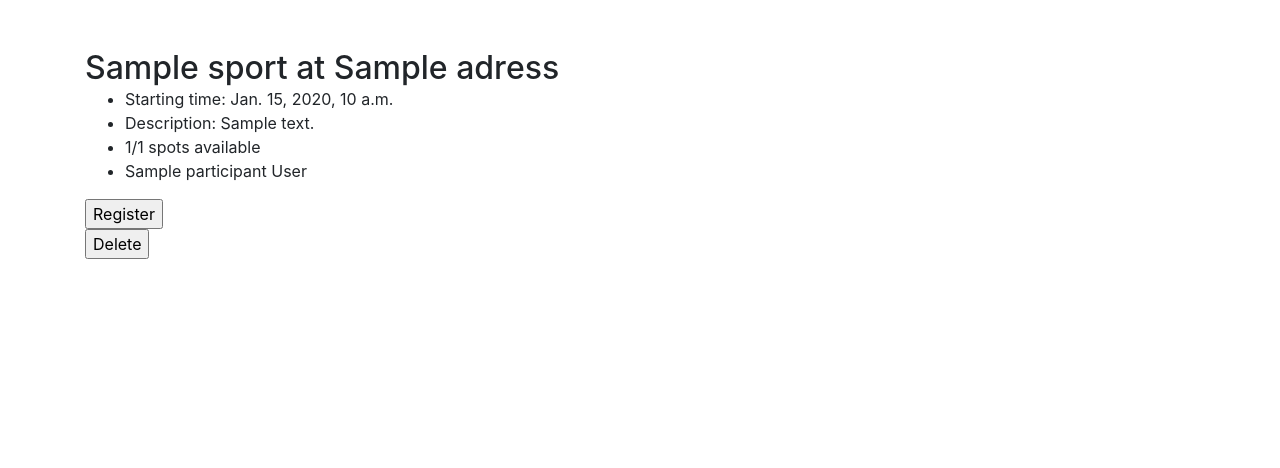
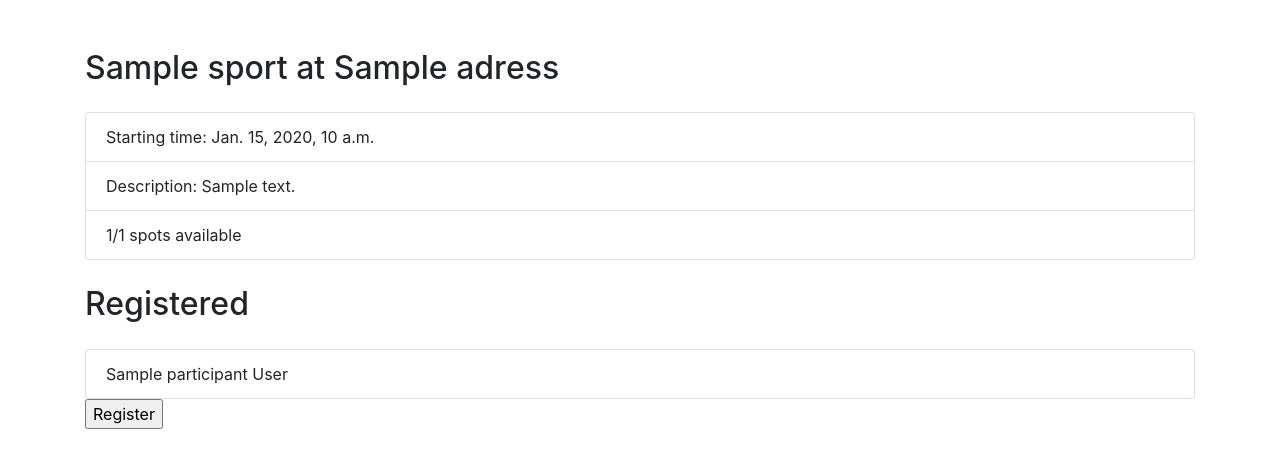
Before and after one commit to ruszmate33/trainingBuddyNearby, a Django app: template trainings/templates/trainings/training.html in a window 1280 px wide. Shown: the part 56-524 px from the top of the page. Run offline with Django 3.2, Linux system fonts and the light colour scheme; tables that the repository leaves empty hold one stand-in row (values such as "Sample post"); the template is opened without the code that fills it: values that come from a table or form of the project are taken from there, most other values are stand-ins (such as "Sample title", 1, 10 or a date in 2020); some libraries are stand-ins or nearby versions.

Commit message:
only organizer of training can delete

```diff
--- a/trainings/models.py
+++ b/trainings/models.py
@@ -14,6 +14,9 @@ class Training(models.Model):
     date = models.DateTimeField(default=datetime.now().strftime("%Y-%m-%d %H:%M"))
     description = models.CharField(max_length=100, blank=False)
     maxParticipants = models.PositiveSmallIntegerField(blank=True, default=10)
+
+    def getOrganizer(self):
+        return self.organizer
 
     def getParticipants(self):
         return self.participants.all()
@@ -50,6 +53,13 @@ class Training(models.Model):
 class Athlete(models.Model):
     user = models.OneToOneField(User, related_name='user', on_delete=models.CASCADE)
     trainings = models.ManyToManyField(Training, blank=True, related_name="participants")
+    organizedTrainings = models.ManyToManyField(Training, blank=True, related_name="organizer")
+
+    def getID(self):
+        return self.id
+
+    def getOrganizedTrainings(self):
+        return self.organizedTrainings.all()
 
 
     def __str__(self):
--- a/trainings/static/trainings/styles.css
+++ b/trainings/static/trainings/styles.css
@@ -4,7 +4,7 @@ table {
 
 h2 {
     margin-top: 25px;
-    margin-bottom: auto;
+    margin-bottom: 25px;
 }
 
 #map {
@@ -16,3 +16,7 @@ h2 {
     margin-top: auto;
     margin-bottom: auto;
 }
+
+.list-group {
+    margin-top: 25px;
+}
--- a/trainings/templates/trainings/training.html
+++ b/trainings/templates/trainings/training.html
@@ -11,23 +11,29 @@
         {{ sport }} at {{ adress }}
     </h2>
     <div>
-        <ul>
-            <li>
+        <ul class="list-group">
+            <li class="list-group-item">
                 Starting time: {{ date }}
             </li>
-            <li>
+            <li class="list-group-item">
                 Description: {{ description }}
             </li>
-            {% for participant in participants %}
-                <li>
+            <li class="list-group-item">
                 {{ participants.count }}/{{ training.maxParticipants}} spots available
             </li>
-                <li>{{ participant }} {{ participant.last_name }}</li>
+        </ul>
+    </div>
+            <div>
+                <h2>Registered</h2>
+            <ul class="list-group">
+            {% for participant in participants %}
+                <li class="list-group-item">{{ participant }} {{ participant.last_name }}</li>
                 {% empty %}
-                <li>0/{{ training.maxParticipants}}</li>
+                <li class="list-group-item">0/{{ training.maxParticipants}}</li>
             {% endfor %}
             </ul>
     </div>
+
     <div>
             <form action="{% url 'trainings:toggleJoined' training.id %}" method = post>
                 {% csrf_token %}
@@ -38,10 +44,12 @@
                 {% endif %}
             </form>
     </div>
+    {% if isOrganizer %}
         <div>
             <form action="{% url 'trainings:deleteTraining' training.id %}" method = post>
                 {% csrf_token %}
                     <input type="submit" value=Delete>
             </form>
         </div>
+    {% endif %}
 {% endblock content %}
```
Also changed, not shown: trainings/views.py (+17 -1 lines), trainings/migrations/0020_auto_20201015_1332.py (added), trainings/migrations/0021_auto_20201015_1424.py (added). Lines whose indentation alone changed are shown as unchanged.
